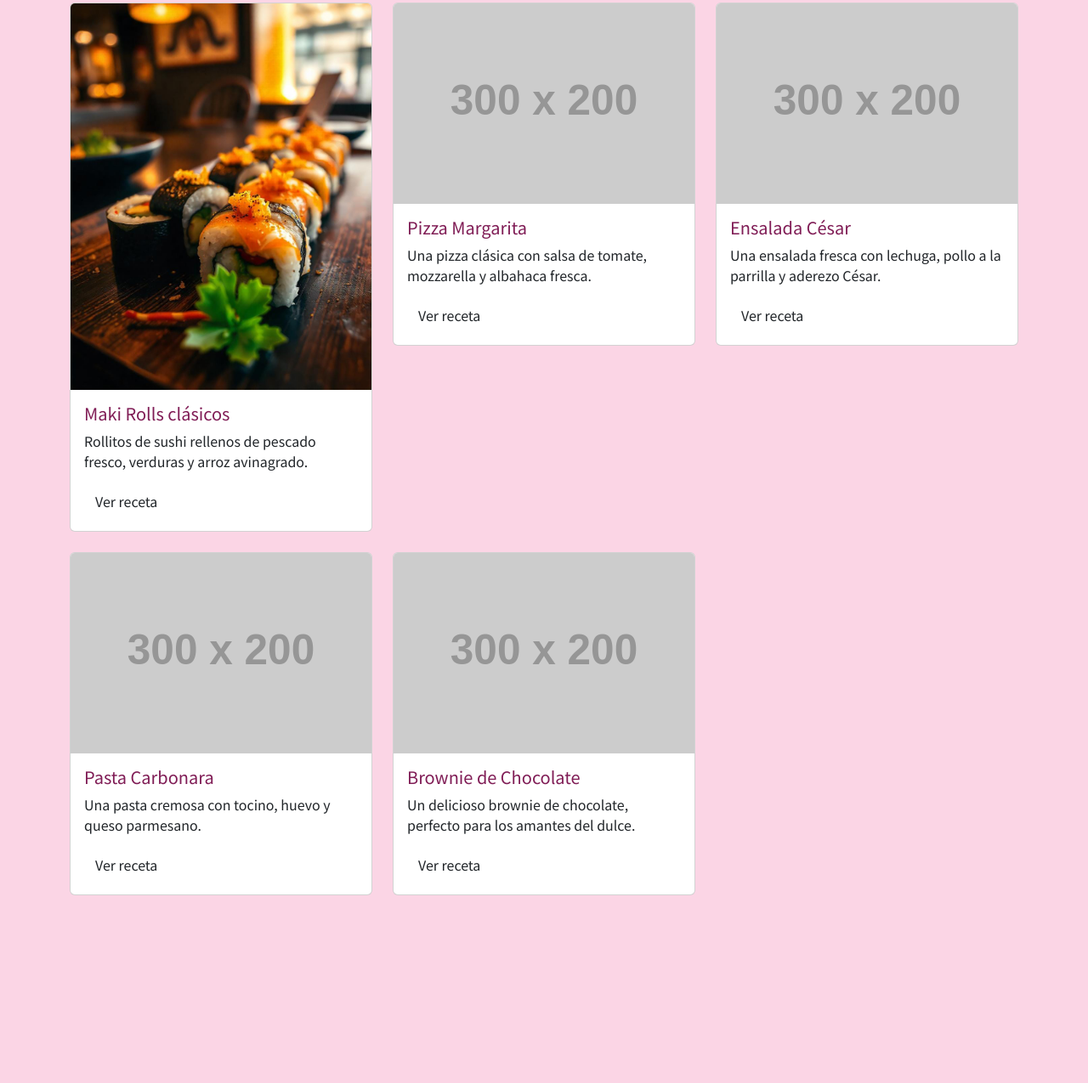
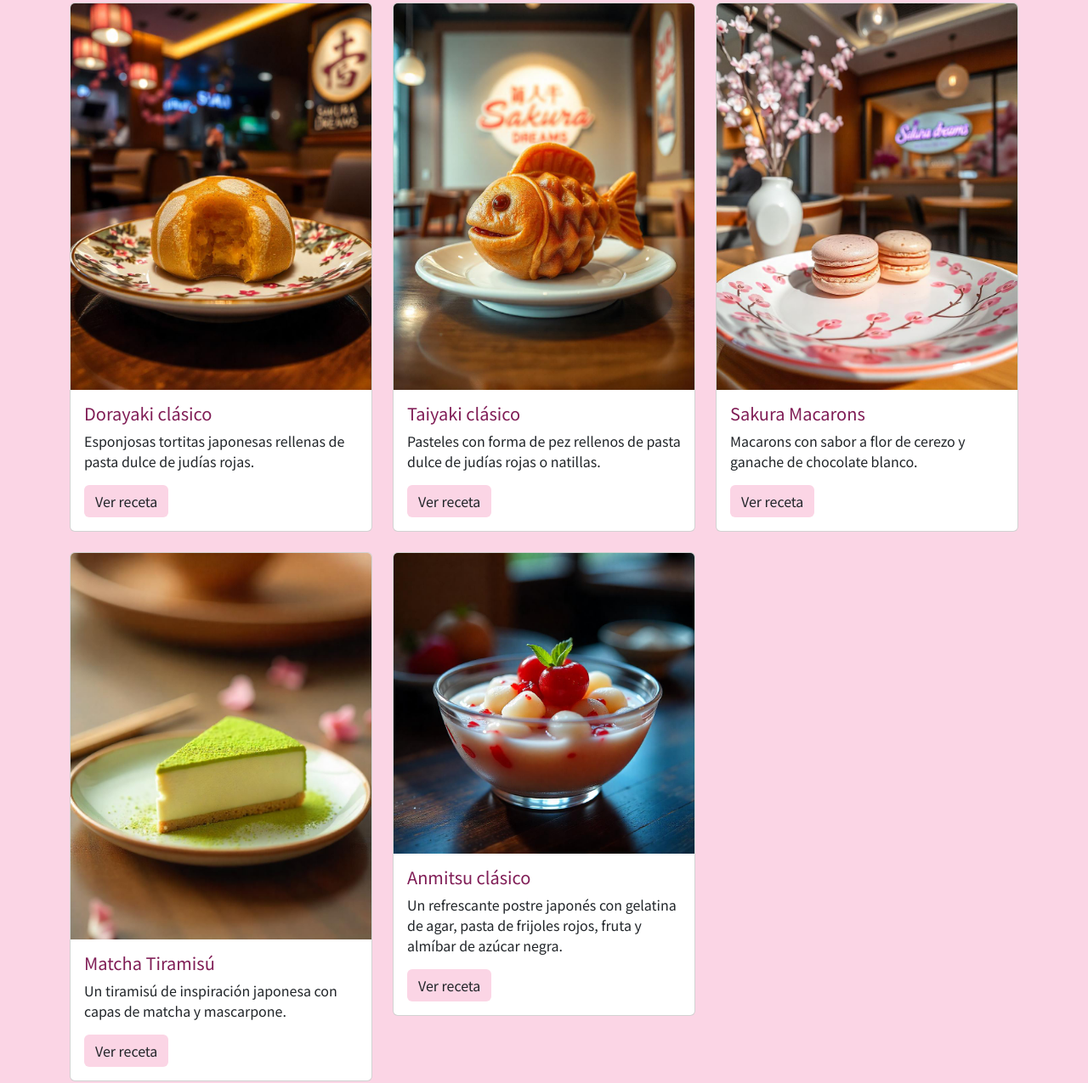
Before and after one commit to AdalizSan/UMES-2025-01-DW-Practica-2, a plain HTML site: page Practica2/recetasPlatillos/recetasDulces.html in a window 1280 px wide. Shown: the part 253-1528 px from the top of the page at 85% size. Before the commit the page ends 1427 px from the top, so only its background shows below. Drawn offline with nearby package versions, Linux system fonts and the light colour scheme; placeholder pictures from the web are drawn by us; a web font is replaced by a local one.

Commit message:
cambios en recetas

```diff
--- a/Practica2/recetasPlatillos/recetasDulces.html
+++ b/Practica2/recetasPlatillos/recetasDulces.html
@@ -49,56 +49,56 @@
             </div>
         </div>
     </nav>
-    <h1 class="featurette-divider"> Sakura Dreams - Recetas Saladas</h1>
+    <h1 class="featurette-divider"> Sakura Dreams - Recetas Dulces</h1>
     <div class="container my-5">
         <div class="row">
             <div class="col-md-4 mb-4">
                 <div class="card">
-                    <img src="../imagenes/platofuerte_Maki Rolls.jpg" class="card-img-top" alt="Imagen de receta Maki Rolls">
+                    <img src="../imagenes/postre_Dorayaki.jpg" class="card-img-top" alt="Imagen de receta de Dorayaki clásico">
                     <div class="card-body">
-                        <h5 class="card-title recipe-title">Maki Rolls clásicos</h5>
-                        <p class="card-text">Rollitos de sushi rellenos de pescado fresco, verduras y arroz avinagrado.</p>
-                        <a href="receta1.html" class="btn btn-corinto">Ver receta</a>
+                        <h5 class="card-title recipe-title">Dorayaki clásico</h5>
+                        <p class="card-text">Esponjosas tortitas japonesas rellenas de pasta dulce de judías rojas.</p>
+                        <a href="recetasDulces/receta1.html" class="btn btn-color">Ver receta</a>
                     </div>
                 </div>
             </div>
             <div class="col-md-4 mb-4">
                 <div class="card">
-                    <img src="https://via.placeholder.com/300x200" class="card-img-top" alt="Imagen de receta">
+                    <img src="../imagenes/postre_Taiyaki.jpg" class="card-img-top" alt="Imagen de receta de Taiyaki clásico">
                     <div class="card-body">
-                        <h5 class="card-title recipe-title">Pizza Margarita</h5>
-                        <p class="card-text">Una pizza clásica con salsa de tomate, mozzarella y albahaca fresca.</p>
-                        <a href="receta2.html" class="btn btn-corinto">Ver receta</a>
+                        <h5 class="card-title recipe-title">Taiyaki clásico</h5>
+                        <p class="card-text">Pasteles con forma de pez rellenos de pasta dulce de judías rojas o natillas.</p>
+                        <a href="recetasDulces/receta2.html" class="btn btn-color">Ver receta</a>
                     </div>
                 </div>
             </div>
             <div class="col-md-4 mb-4">
                 <div class="card">
-                    <img src="https://via.placeholder.com/300x200" class="card-img-top" alt="Imagen de receta">
+                    <img src="../imagenes/postre_SakuraMacarons.jpg" class="card-img-top" alt="Imagen de receta de Sakura Macarons">
                     <div class="card-body">
-                        <h5 class="card-title recipe-title">Ensalada César</h5>
-                        <p class="card-text">Una ensalada fresca con lechuga, pollo a la parrilla y aderezo César.</p>
-                        <a href="receta3.html" class="btn btn-corinto">Ver receta</a>
+                        <h5 class="card-title recipe-title">Sakura Macarons</h5>
+                        <p class="card-text">Macarons con sabor a flor de cerezo y ganache de chocolate blanco.</p>
+                        <a href="recetasDulces/receta3.html" class="btn btn-color">Ver receta</a>
                     </div>
                 </div>
             </div>
             <div class="col-md-4 mb-4">
                 <div class="card">
-                    <img src="https://via.placeholder.com/300x200" class="card-img-top" alt="Imagen de receta">
+                    <img src="../imagenes/postre_MatchaTiramisu.jpg" class="card-img-top" alt="Imagen de receta de Matcha Tiramisú">
                     <div class="card-body">
-                        <h5 class="card-title recipe-title">Pasta Carbonara</h5>
-                        <p class="card-text">Una pasta cremosa con tocino, huevo y queso parmesano.</p>
-                        <a href="receta4.html" class="btn btn-corinto">Ver receta</a>
+                        <h5 class="card-title recipe-title">Matcha Tiramisú</h5>
+                        <p class="card-text">Un tiramisú de inspiración japonesa con capas de matcha y mascarpone.</p>
+                        <a href="recetasDulces/receta4.html" class="btn btn-color">Ver receta</a>
                     </div>
                 </div>
             </div>
             <div class="col-md-4 mb-4">
                 <div class="card">
-                    <img src="https://via.placeholder.com/300x200" class="card-img-top" alt="Imagen de receta">
+                    <img src="../imagenes/postre_Anmitsu.jpg" class="card-img-top" alt="Imagen de receta de Anmitsu clásico">
                     <div class="card-body">
-                        <h5 class="card-title recipe-title">Brownie de Chocolate</h5>
-                        <p class="card-text">Un delicioso brownie de chocolate, perfecto para los amantes del dulce.</p>
-                        <a href="receta5.html" class="btn btn-corinto">Ver receta</a>
+                        <h5 class="card-title recipe-title">Anmitsu clásico</h5>
+                        <p class="card-text">Un refrescante postre japonés con gelatina de agar, pasta de frijoles rojos, fruta y almíbar de azúcar negra.</p>
+                        <a href="recetasDulces/receta5.html" class="btn btn-color">Ver receta</a>
                     </div>
                 </div>
             </div>
```
Also changed, not shown: Practica2/recetasPlatillos/recetasSaladas.html (+5 -5 lines), Practica2/imagenes/postre_Anmitsu.jpg (added).
